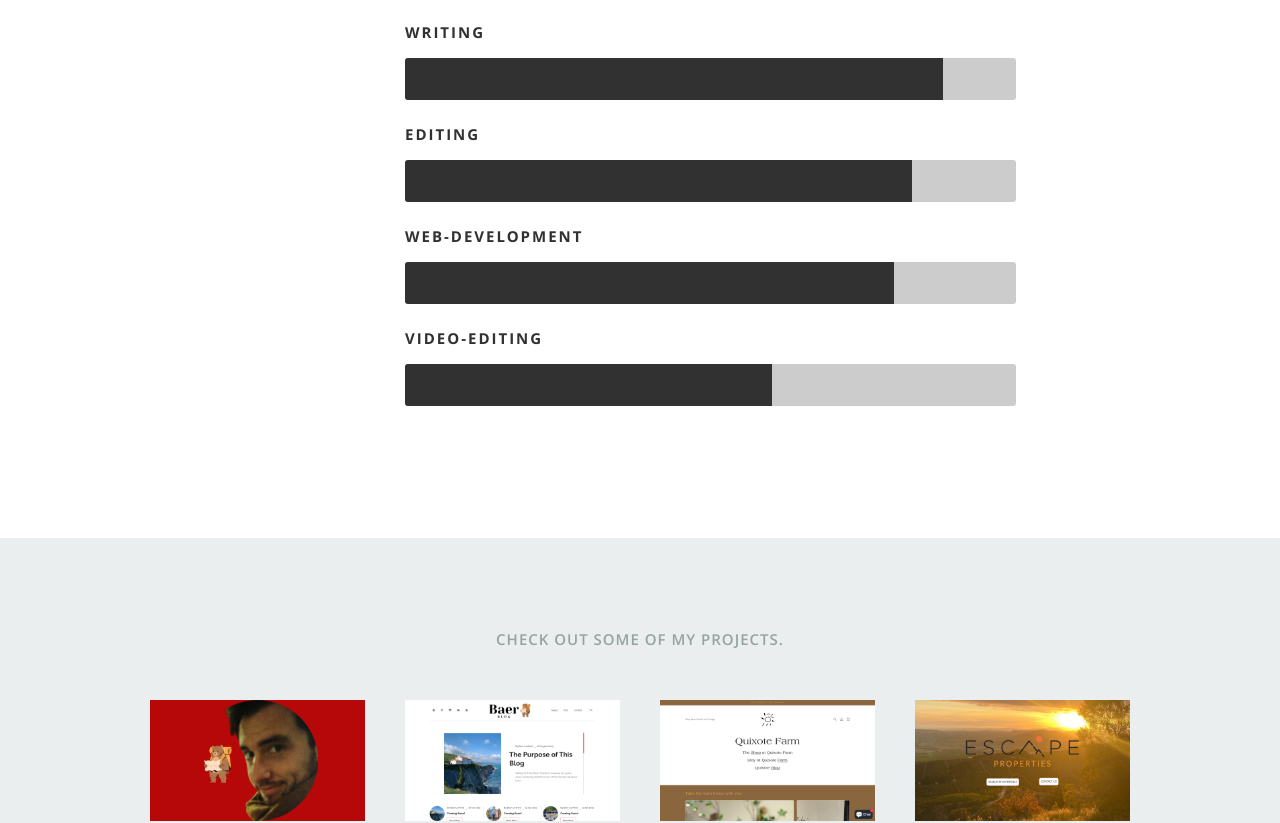
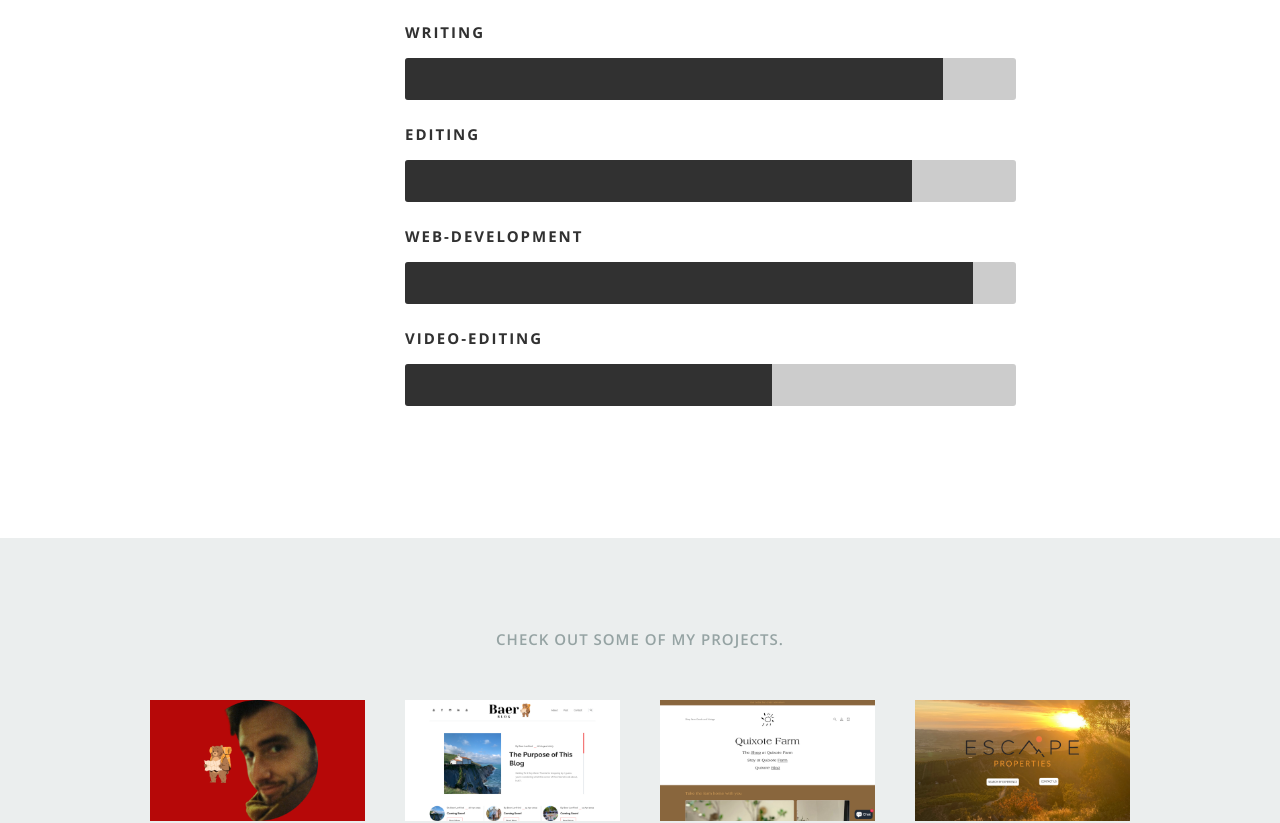
Before and after one commit to blanfried/BaerLanfriedResume, a React (Create React App) app: page / in a window 1280 px wide. Shown: the part 4488-5311 px from the top of the page. Built offline with nearby package versions, Linux system fonts and the light colour scheme.

Commit message:
updated skills section

```diff
--- a/public/css/layout.css
+++ b/public/css/layout.css
@@ -351,7 +351,7 @@ ul#nav li.current a { color: #f15f5f; }
   	-webkit-animation: html5 2s ease;
 }
 .web-development {
-  	width: 80%;
+  	width: 93%;
   	-moz-animation: jquery 2s ease;
   	-webkit-animation: jquery 2s ease;
 }
```
